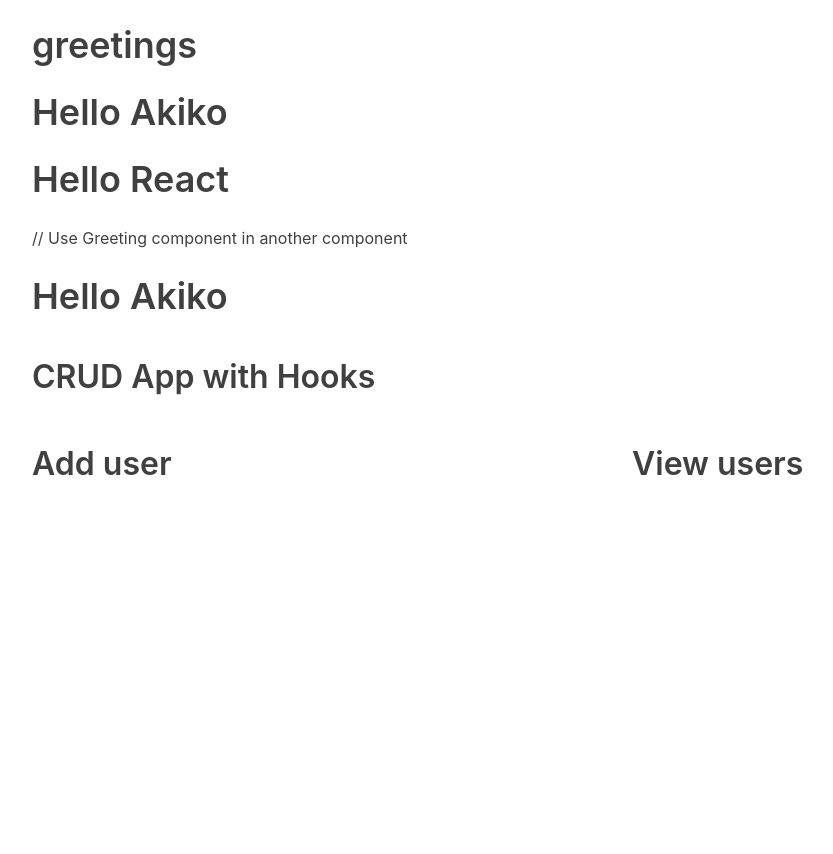
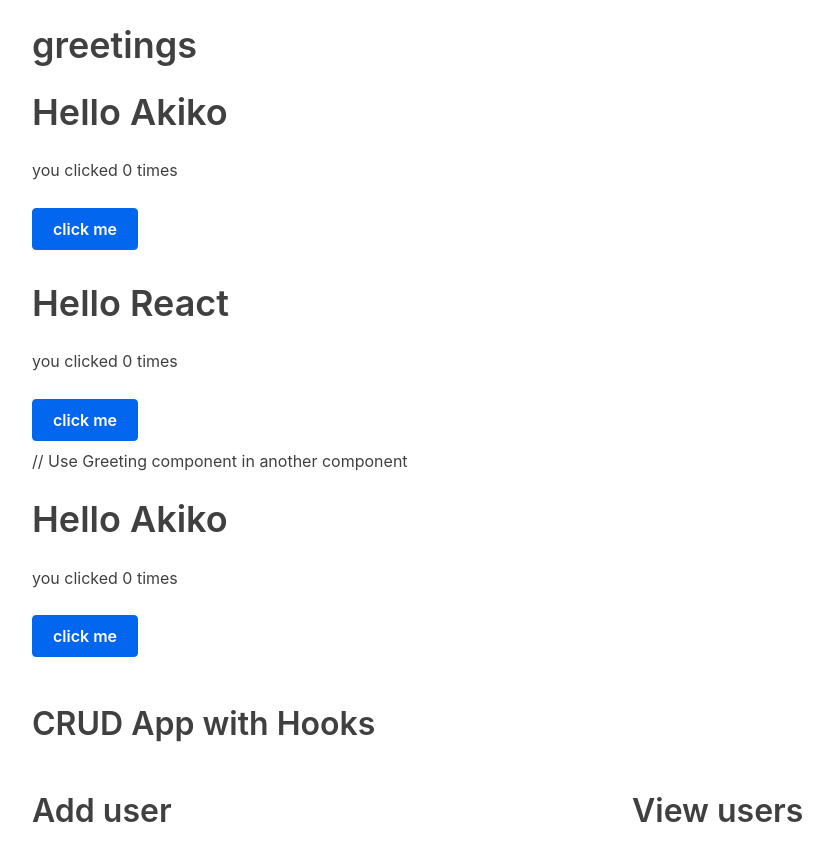
Before and after one commit to tankred/CRUD-App-React-Hooks, a React (Create React App) app: page / in a window 1280 px wide. Shown: the whole page, without its empty margins (24-857 px from the left). Before the commit the page ends 800 px from the top, so only its background shows below. Built offline with nearby package versions, Linux system fonts and the light colour scheme; the HTML template or start-up script is replaced by a standard one.

Commit message:
Count clicks
	modified:   CHANGELOG.md
	modified:   src/App.js

```diff
--- a/src/App.js
+++ b/src/App.js
@@ -1,4 +1,4 @@
-import React from 'react';
+import React, { useState } from 'react'; // import useState from React
 
 // Data that comes in from the outside of a component is called "props" (properties)
 // This can be passed from a parent to a child through JSX attributes
@@ -9,11 +9,17 @@
 //
 // Regular function, starts with capital letter
 function Greeting(props) { // define the component Greeting
-  //const name = "React"
+  const [count, setCount] = useState(0) // call useState and pass in a default value
+  // useState returns the current value and an update function
+  const updateCount = () => {
+    setCount(count + 1)
+  }
   // now w use props
   return ( // return JSX // Anything between curly braces will be executed as JS
     <div class="greeting">
       <h1>Hello {props.name}</h1>
+      <p>you clicked {count} times</p>
+      <button onClick={updateCount}>click me</button>
     </div>
   )
 }
```
Also changed, not shown: 1 other file (tests, documents, lock files or other folders).
